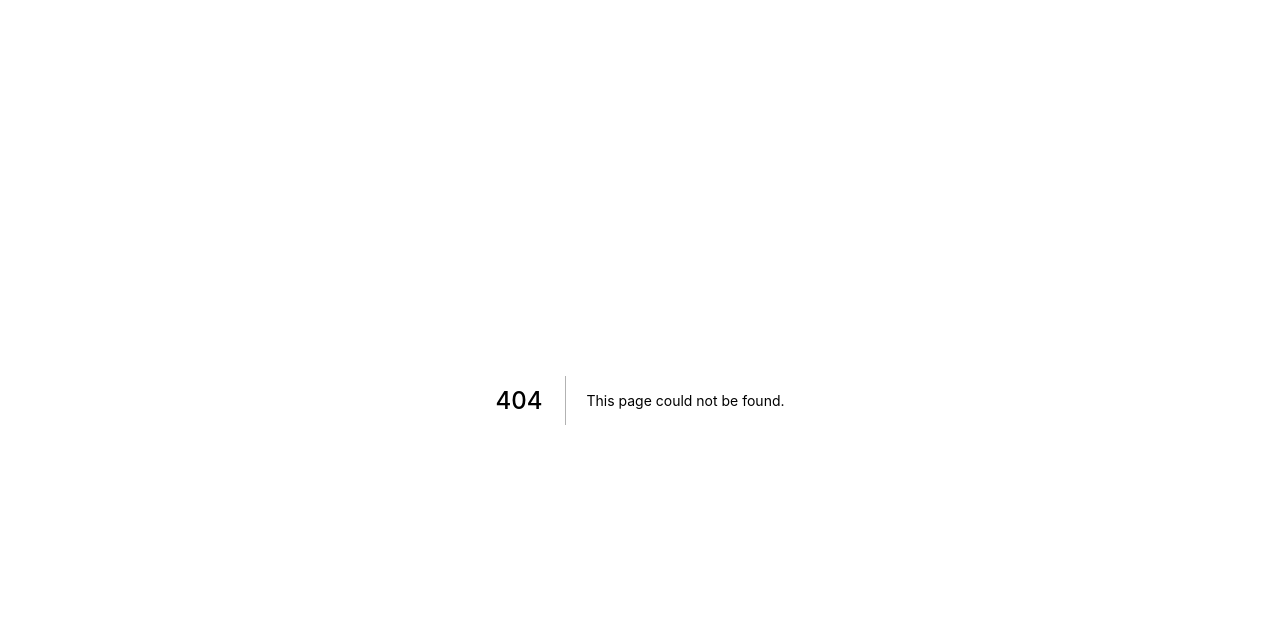
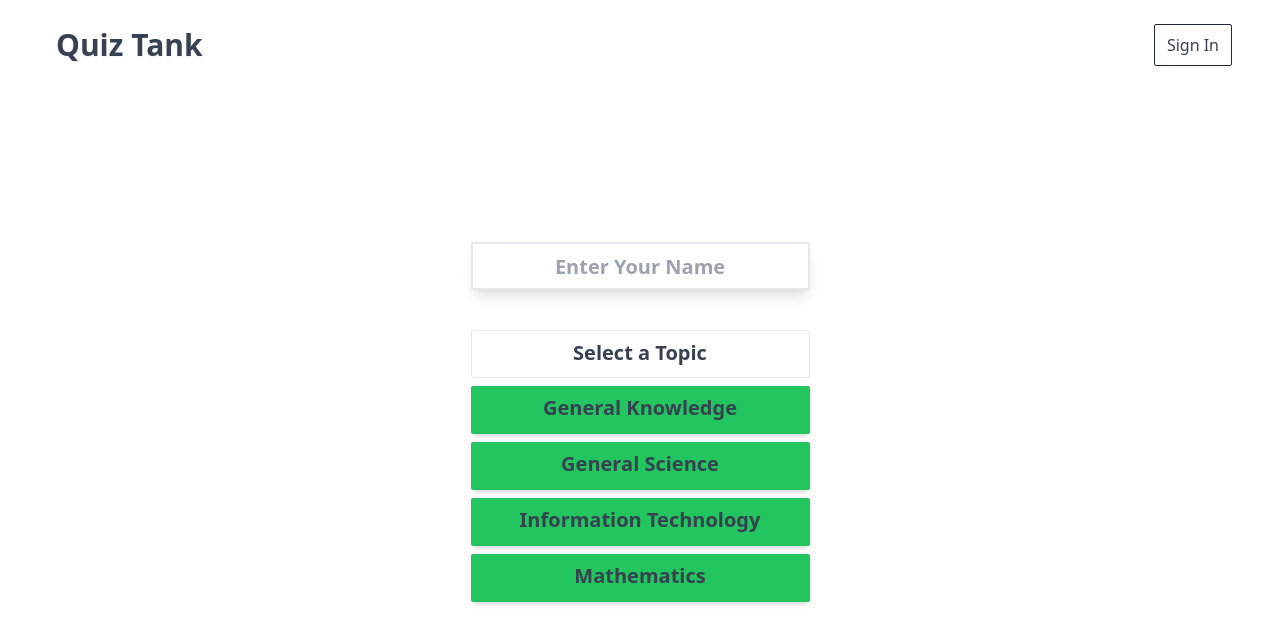
Before and after one commit to ImranAhmed26/Quiz-Tank, a Next.js app: page /quiz/configure in a window 1280 px wide. Before the commit this address had no page. Shown: the top 644 px of the page. Built offline with nearby package versions, Linux system fonts and the light colour scheme.

Commit message:
created the username input page

```diff
--- a/components/home.js
+++ b/components/home.js
@@ -1,10 +1,9 @@
+import Link from "next/link";
 import Image from "next/image";
+
 import bannerImage from "../public/assets/images/banner-image.jpg";
-import { useState } from "react";
 
 export default function Home() {
-  const [name, setName] = useState("");
-
   return (
     <div className="py-28 ">
       <div className="flex flex-col md:flex-row max-w-7xl mx-auto px-4 sm:px-6 lg:px-8 justify-between items-center">
@@ -16,21 +15,21 @@ export default function Home() {
             Develop your General Knowledge
           </h2>
           <p className="mt-8 max-w-2xl text-xl text-gray-400 md:mx-auto">
-            Enter your name to start a quiz
+            Please click the button to start a quiz
           </p>
-          <div className="py-3">
-            <input
-              onChange={(event) => {
-                setName(event.target.value || "");
-              }}
-              value={name}
-              className="w-68 h-12 shadow-green-500 px-4 rounded-sm border-2 ring-offset-0 ring-0 outline-0 text-center text-xl text-gray-700 font-semibold"
-              type="text"
-              name="admin_name"
-              id="admin_name"
-              placeholder="Enter Your Name"
-            />
-          </div>
+
+          <Link
+            href={"/quiz/configure"}
+            type="text"
+            name="admin_name"
+            id="admin_name"
+            className=" mt-6"
+            passHref
+          >
+            <div className="w-64 h-12 px-4 py-2 mt-2 md:mx-auto text-center text-xl text-gray-700 bg-green-500 font-bold rounded-sm ring-offset-0 ring-0 outline-0 shadow-md cursor-pointer hover:bg-green-400 hover:text-gray-800 duration-200">
+              Take a Quiz
+            </div>
+          </Link>
         </div>
 
         <div className="w-1/2 max-w-[34rem] item-center justify-center mx-auto md:order-last">
--- a/components/navbar.js
+++ b/components/navbar.js
@@ -1,4 +1,4 @@
-import React, { Fragment } from "react";
+import React from "react";
 
 export default function Navbar() {
   return (
--- a/pages/index.js
+++ b/pages/index.js
@@ -1,4 +1,5 @@
 import Head from "next/head";
+
 import Navbar from "../components/navbar";
 import Home from "../components/home";
 
--- /dev/null
+++ b/pages/quiz/configure.js
@@ -0,0 +1,67 @@
+import React from "react";
+import { useState } from "react";
+
+import Navbar from "../../components/navbar";
+const data = [
+  {
+    id: 1,
+    name: "General Knowledge",
+  },
+  {
+    id: 2,
+    name: "General Science",
+  },
+
+  {
+    id: 3,
+    name: "Information Technology",
+  },
+
+  {
+    id: 4,
+    name: "Mathematics",
+  },
+];
+const FirstQuiz = () => {
+  const [name, setName] = useState("");
+
+  return (
+    <div>
+      <Navbar />
+      <div className="pt-10 flex justify-center">
+        <form className="">
+          <div>
+            <input
+              onChange={(event) => {
+                setName(event.target.value || "");
+              }}
+              value={name}
+              className="w-68 h-12 mt-28 px-4 rounded-sm border-2 shadow-lg ring-offset-0 ring-0 outline-0 text-center text-xl text-gray-700 font-semibold"
+              type="text"
+              name="admin_name"
+              id="admin_name"
+              placeholder="Enter Your Name"
+            />
+          </div>
+          <div className="w-68 h-12 px-4 py-2 mt-10 ring-offset-0 ring-0 outline-0 text-center text-xl text-gray-700 font-bold border rounded-sm cursor-default">
+            <h1>Select a Topic</h1>
+          </div>
+          <div>
+            {data.map((item) => {
+              return (
+                <div
+                  key={item.id}
+                  className="w-68 h-12 px-4 py-2 mt-2 text-center text-xl text-gray-700 bg-green-500 font-bold rounded-sm ring-offset-0 ring-0 outline-0 shadow-md cursor-pointer hover:bg-green-400 hover:text-gray-800 duration-200"
+                >
+                  {item.name}
+                </div>
+              );
+            })}
+          </div>
+        </form>
+      </div>
+    </div>
+  );
+};
+
+export default FirstQuiz;
--- a/pages/quiz/first-quiz.js
+++ /dev/null
@@ -1,7 +0,0 @@
-import React from "react";
-
-const FirstQuiz = () => {
-  return <div>FirstQuiz</div>;
-};
-
-export default FirstQuiz;
```
